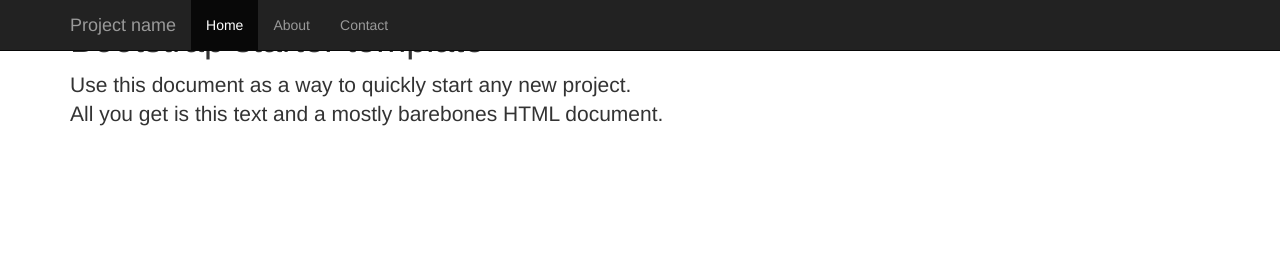
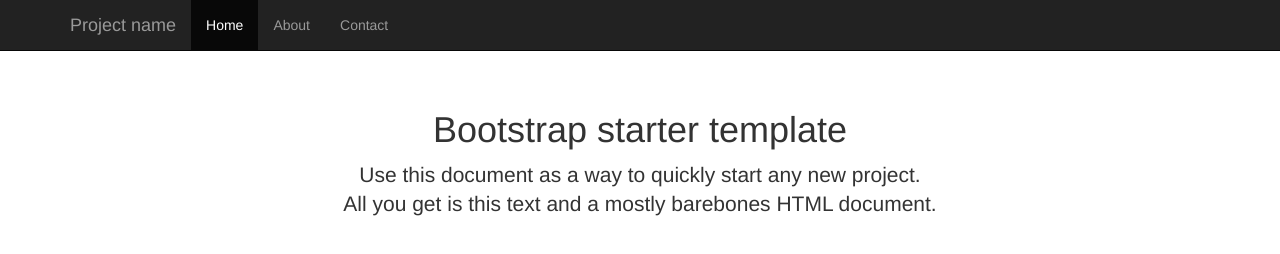
Before and after one commit to larkliok/HTML_Bootstrap, a plain HTML site: page exam1.html in a window 1280 px wide. Drawn offline with nearby package versions, Linux system fonts and the light colour scheme.

Commit message:
기본 템플릿 예제 추가

```diff
--- a/exam1.html
+++ b/exam1.html
@@ -15,13 +15,14 @@
     <link href="css/bootstrap.css" rel="stylesheet">
 
     <!-- Custom styles for this template -->
-    <style>
-body (
-  padding-top: 50px;
+<style>
+body {
+padding-top: 50px;
 }
+
 .starter-template {
-  padding: 40px 15px;
-  text-aling: center;
+padding: 40px 15px;
+text-align: center;
 }
 </style>
 
```
